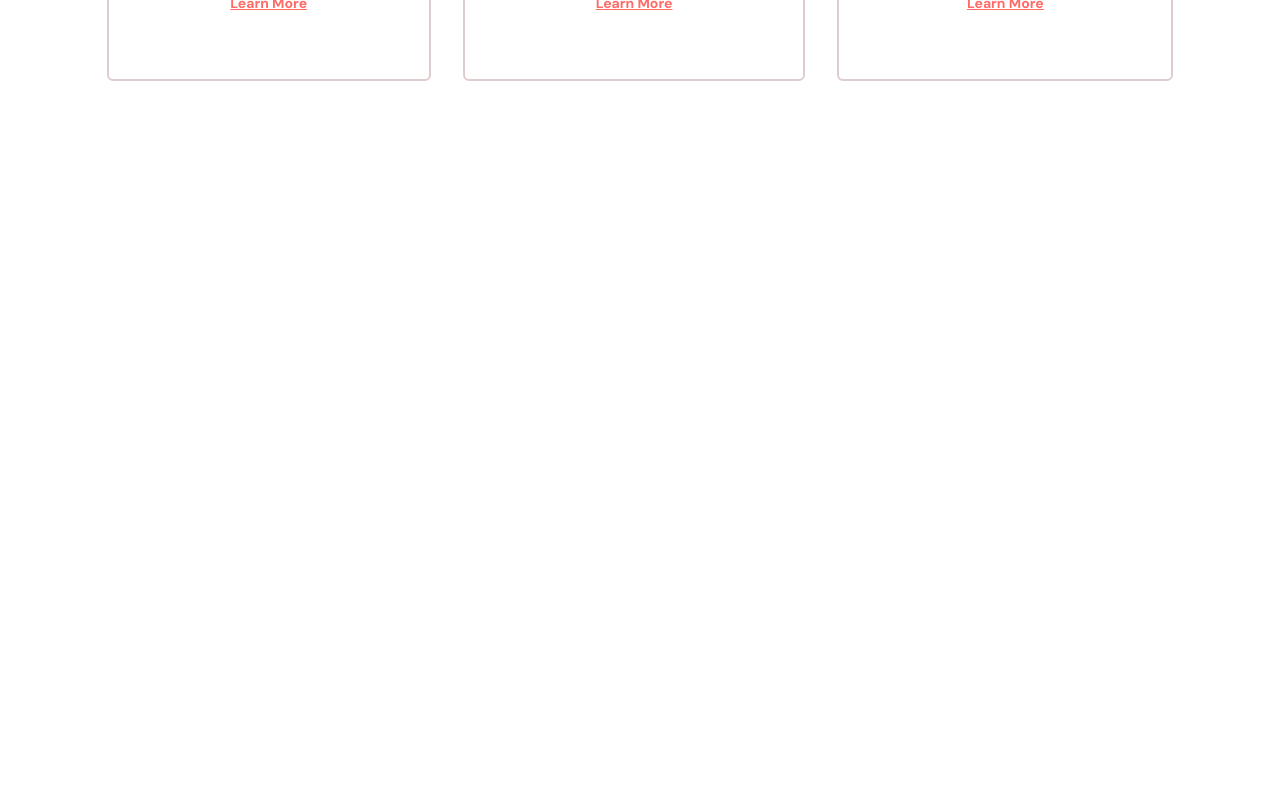
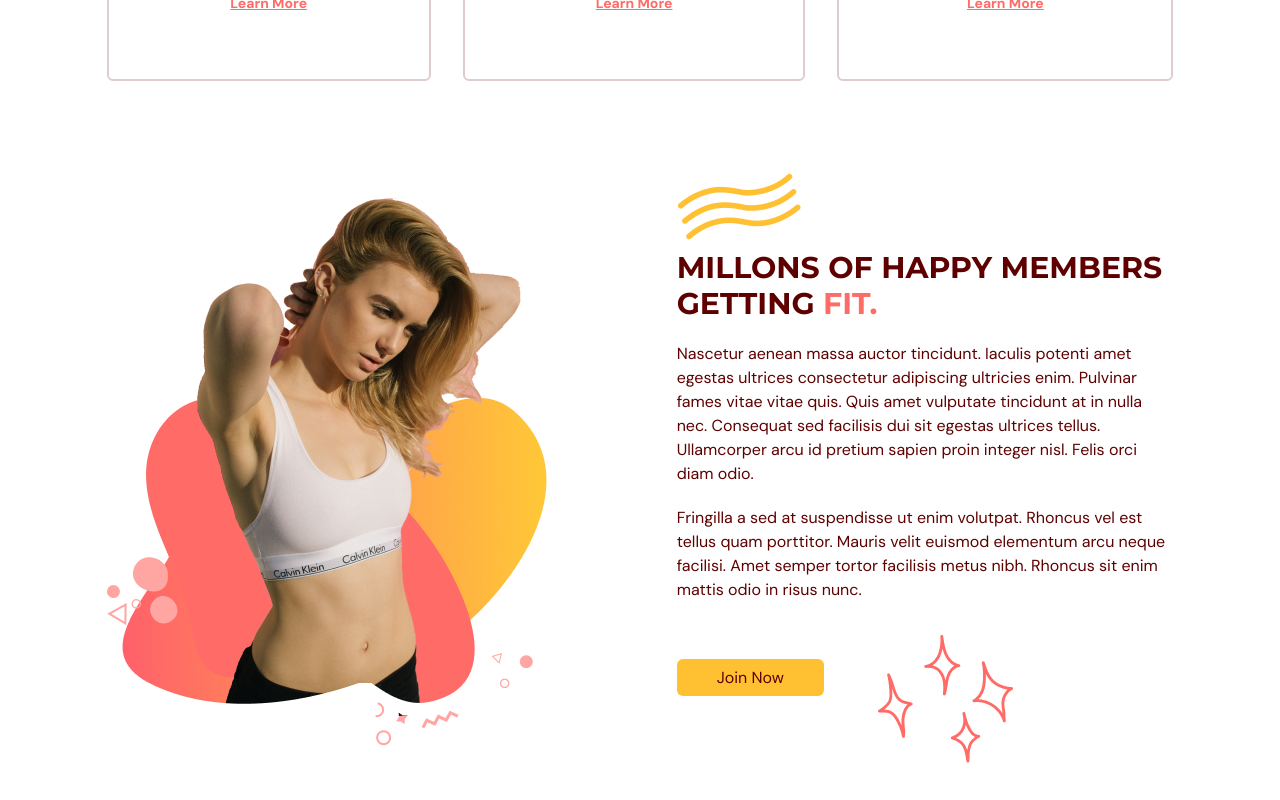
Before and after one commit to Steddyz/react-typescript-gym, a React (Vite) app: page / in a window 1280 px wide. Shown: the part 1291-2091 px from the top of the page. Before the commit the page ends 1600 px from the top, so only its background shows below. Built offline with nearby package versions, Linux system fonts and the light colour scheme.

Commit message:
finished BenefitPage

```diff
--- a/src/scenes/Benefits/Benefits.tsx
+++ b/src/scenes/Benefits/Benefits.tsx
@@ -4,6 +4,8 @@
 import { motion } from "framer-motion"
 import HText from '@/components/HText'
 import Benefit from './Benefit'
+import ActionButton from '@/components/ActionButton'
+import BenefitsPageGraphic from "@/assets/BenefitsPageGraphic.png"
 
 
 const benefits: BenefitType[] = [
@@ -43,14 +45,24 @@
         <motion.div
         onViewportEnter={() => setSelectedPage(SelectedPage.Benefits)}
         >
-                <div className='md:my-5 md:w-3/5'>
+                <motion.div
+                className='md:my-5 md:w-3/5'
+                initial="hidden"
+                whileInView="visible"
+                viewport={{ once: true, amount: 0.5 }}
+                transition={{duration: 0.5}}
+                variants={{
+                    hidden: {opacity: 0, x: -50},
+                    visible: {opacity: 1, x: 0}
+                }}
+                >
                     <HText>MORE THAN JUST GYM.</HText>
                     <p className='my-5 text-sm'>
                     We provide world class fitness equipment, trainers and classes to
                     get you to your ultimate fitness goals with ease. We provide true
                     care into each and every member.
                     </p>
-                </div>
+                </motion.div>
 
                 <motion.div
                 className='md:flex items-center justify-between gap-8 mt-5'
@@ -62,6 +74,60 @@
                 >
                     {benefits.map((benefit: BenefitType) => (<Benefit key={benefit.title} title={benefit.title} icon={benefit.icon} description={benefit.description} setSelectedPage={setSelectedPage}/>))}
                 </motion.div>
+                <div className='mt-16 items-center justify-between gap-20 md:mt-28 md:flex'>
+                    <img className='mx-auto' src={BenefitsPageGraphic} alt='benefits-image' />
+                    <div>
+                        <div className='relative'>
+                            <div className='before:absolute before:-top-20 before:-elft-20 before:z-[1] before:content-abstractwaves'>
+                                <motion.div
+                                initial="hidden"
+                                whileInView="visible"
+                                viewport={{ once: true, amount: 0.5 }}
+                                transition={{duration: 0.5}}
+                                variants={{
+                                    hidden: {opacity: 0, x: 50},
+                                    visible: {opacity: 1, x: 0}
+                                }}
+                                >
+                                    <HText>
+                                        MILLONS OF HAPPY MEMBERS GETTING {" "}
+                                        <span className='text-primary-500'>FIT.</span>
+                                    </HText>
+                                </motion.div>
+                            </div>
+                        </div>
+                        <motion.div
+                        initial="hidden"
+                        whileInView="visible"
+                        viewport={{ once: true, amount: 0.5 }}
+                        transition={{delay: 0.2, duration: 0.5}}
+                        variants={{
+                            hidden: {opacity: 0, x: 500},
+                            visible: {opacity: 1, x: 0}
+                        }}
+                        >
+                            <p className='my-5'>
+                            Nascetur aenean massa auctor tincidunt. Iaculis potenti amet
+                            egestas ultrices consectetur adipiscing ultricies enim. Pulvinar
+                            fames vitae vitae quis. Quis amet vulputate tincidunt at in
+                            nulla nec. Consequat sed facilisis dui sit egestas ultrices
+                            tellus. Ullamcorper arcu id pretium sapien proin integer nisl.
+                            Felis orci diam odio.
+                            </p>
+                            <p className='mb-5'>
+                            Fringilla a sed at suspendisse ut enim volutpat. Rhoncus vel est
+                            tellus quam porttitor. Mauris velit euismod elementum arcu neque
+                            facilisi. Amet semper tortor facilisis metus nibh. Rhoncus sit
+                            enim mattis odio in risus nunc.
+                            </p>
+                        </motion.div>
+                        <div className='relative mt-16'>
+                            <div className='before:absolute before:-bottom-20 before:right-40 before:z-[1] before:content-sparkles'>
+                                <ActionButton setSelectedPage={setSelectedPage}>Join Now</ActionButton>
+                            </div>
+                        </div>
+                    </div>
+                </div>
         </motion.div>
     </section>
   )
```
